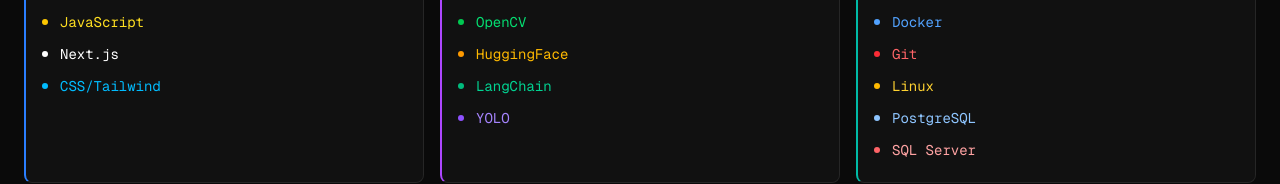
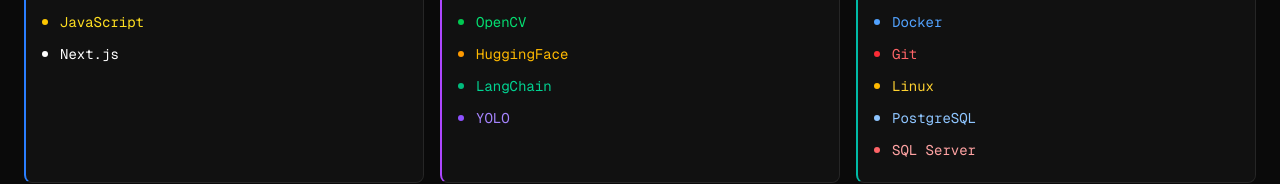
Before and after one commit to saitama140203/Portfolio, a Next.js app: page / in a window 1280 px wide. Shown: the part 1120-1304 px from the top of the page. Built offline with nearby package versions, Linux system fonts and the light colour scheme.

Commit message:
chore: Remove CSS/Tailwind from programming skills list and skill colors.

```diff
--- a/app/Portfolio.tsx
+++ b/app/Portfolio.tsx
@@ -44,7 +44,7 @@
             programming: "Programming",
             aiml: "AI / ML",
             backendMlops: "Backend & MLOps",
-            programmingList: ["Python", "JavaScript", "Next.js", "CSS/Tailwind"],
+            programmingList: ["Python", "JavaScript", "Next.js"],
             aimlList: ["PyTorch", "OpenCV", "HuggingFace", "LangChain", "YOLO"],
             backendMlopsList: ["FastAPI", "Docker", "Git", "Linux", "PostgreSQL", "SQL Server"],
         },
@@ -146,7 +146,7 @@
             programming: "Lập trình",
             aiml: "Trí tuệ Nhân tạo / Học máy",
             backendMlops: "Backend & MLOps",
-            programmingList: ["Python", "JavaScript", "Next.js", "CSS/Tailwind"],
+            programmingList: ["Python", "JavaScript", "Next.js"],
             aimlList: ["PyTorch", "OpenCV", "HuggingFace", "LangChain", "YOLO"],
             backendMlopsList: ["FastAPI", "Docker", "Git", "Linux", "PostgreSQL", "SQL Server"],
         },
@@ -730,7 +730,7 @@
     Python: { color: "text-yellow-400", dot: "bg-yellow-500", level: 90 },
     JavaScript: { color: "text-yellow-300", dot: "bg-yellow-400", level: 70 },
     "Next.js": { color: "text-white", dot: "bg-white", level: 65 },
-    "CSS/Tailwind": { color: "text-sky-400", dot: "bg-sky-400", level: 70 },
+
     PyTorch: { color: "text-orange-400", dot: "bg-orange-500", level: 85 },
     OpenCV: { color: "text-green-400", dot: "bg-green-500", level: 80 },
     HuggingFace: { color: "text-amber-400", dot: "bg-amber-500", level: 75 },
```
